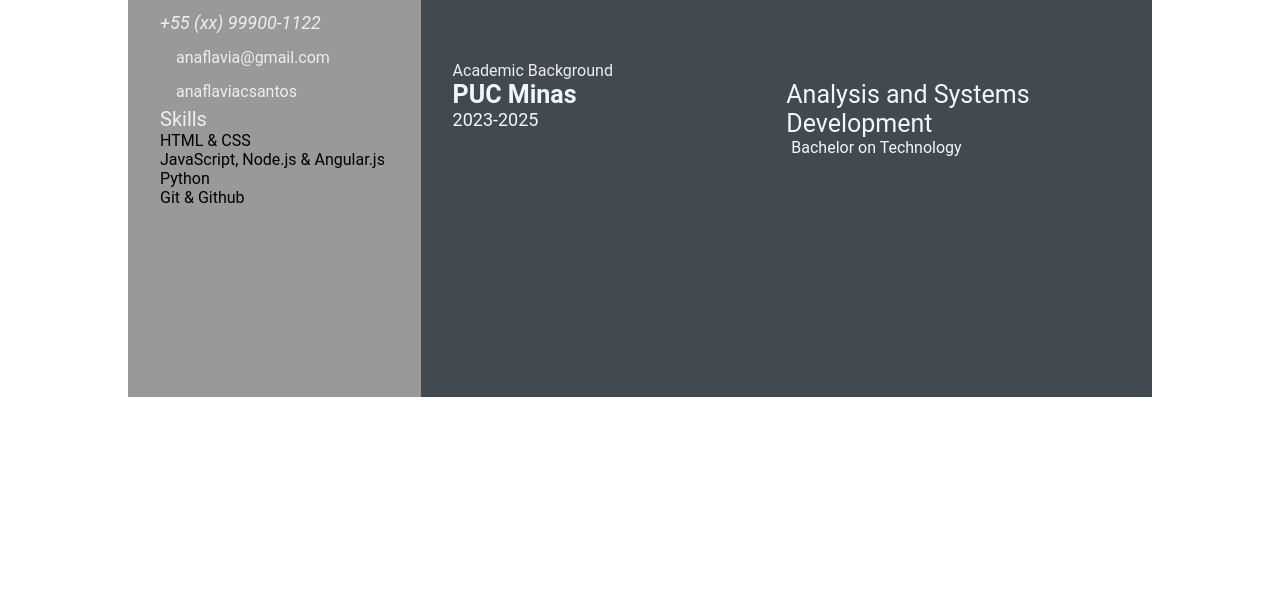
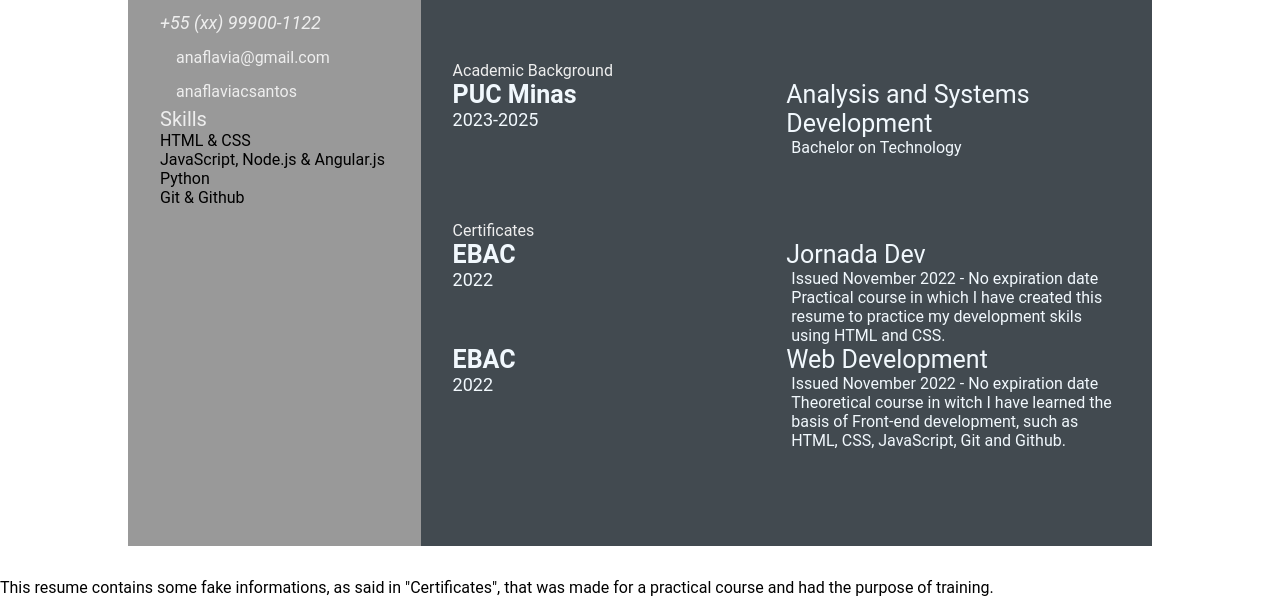
Before and after one commit to anaflaviacsantos/devweek.github.io, a plain HTML site: page index.html in a window 1280 px wide. Shown: the part 435-1032 px from the top of the page. Before the commit the page ends 864 px from the top, so only its background shows below. Drawn offline with Linux system fonts and the light colour scheme.

Commit message:
add-certificates (#5)
* add-certificates

* fixing-conflicts

Co-authored-by: anaflaviacsantos <anafcs.profissional@gmail.com>

```diff
--- a/index.html
+++ b/index.html
@@ -54,7 +54,7 @@
                         </div>
                         <div class="exp-right">
                             <p class="exp-position">Front-end Developer junior</p>
-                            <p class="exp-desc">Currently working as a developer, working on web interfaces for google users in Google's juniors team</p>
+                            <p class="exp-desc">Currently working as a developer, working on web interfaces for google users in Google's juniors team.</p>
                         </div>
                         <div class="exp-left">
                             <p class="exp-company-name">Microsft</p>
@@ -62,7 +62,7 @@
                         </div>
                         <div class="exp-right">
                             <p class="exp-position">Front-end Developer intern</p>
-                            <p class="exp-desc">Worked as a intern, supporting the Microsoft's team with simples things of HTML, CSS and JavaScript</p>
+                            <p class="exp-desc">Worked as a intern, supporting the Microsoft's team with simples things of HTML, CSS and JavaScript.</p>
                         </div>
                     </div>
                 </section>
@@ -79,8 +79,38 @@
                         </div>
                     </div>
                 </section>
+                <section class="awards gap">
+                    <div class="right-title">Certificates</div>
+                    <div class="awards-contents">
+                        <div awards-left>
+                            <p class="awards-company-name">EBAC</p>
+                            <p class="awards-time-period">2022</p>
+                        </div>
+                        <div awards-right>
+                            <p class="awards-name">Jornada Dev</p>
+                            <p class="awards-desc">
+                                Issued November 2022 - No expiration date <br>
+                                Practical course in which I have created this resume to practice my development skils using HTML and CSS.
+                            </p>
+                        </div>
+                        <div awards-left>
+                            <p class="awards-company-name">EBAC</p>
+                            <p class="awards-time-period">2022</p>
+                        </div>
+                        <div awards-right>
+                            <p class="awards-name">Web Development</p>
+                            <p class="awards-desc">
+                                Issued November 2022 - No expiration date <br>
+                                Theoretical course in witch I have learned the basis of Front-end development, such as HTML, CSS, JavaScript, Git and Github.
+                            </p>
+                        </div>
+                    </div>
+                </section>
             </div>
         </section>
     </main>
 </body>
+<footer>
+    <p>This resume contains some fake informations, as said in "Certificates", that was made for a practical course and had the purpose of training.</p>
+</footer>
 </html>
```
